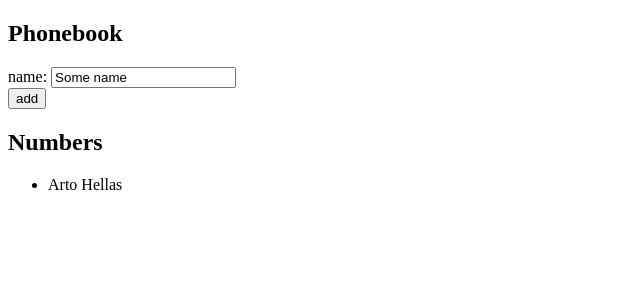
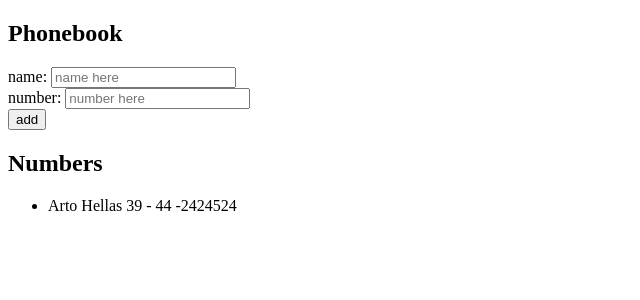
Before and after one commit to CodeLaMat/UH_FullStack, a React (Create React App) app in the folder Part2/phonebook/: page / in a window 1280 px wide. Shown: the top 300 px of the page, without its empty margins (0-640 px from the left). Built offline with nearby package versions, Linux system fonts and the light colour scheme.

Commit message:
adds completed 2.8 exercise from Part2

```diff
--- a/Part2/phonebook/src/App.js
+++ b/Part2/phonebook/src/App.js
@@ -1,11 +1,18 @@
 import { useState } from "react";
 
 const App = () => {
-  const [persons, setPersons] = useState([{ name: "Arto Hellas" }]);
-  const [newName, setNewName] = useState("Some name");
+  const [persons, setPersons] = useState([
+    { name: "Arto Hellas", number: "39 - 44 -2424524" },
+  ]);
+  const [newName, setNewName] = useState("");
+  const [newNumber, setNewNumber] = useState("");
 
-  const changeHandler = (event) => {
+  const changeNameHandler = (event) => {
     setNewName(event.target.value);
+  };
+
+  const changeNumberHandler = (event) => {
+    setNewNumber(event.target.value);
   };
 
   const addNameHandler = (event) => {
@@ -15,7 +22,7 @@ const App = () => {
     if (personIsAdded) {
       alert(`${newName} is already added to phonebook`);
     } else {
-      const newPerson = { name: newName };
+      const newPerson = { name: newName, number: newNumber };
       setPersons(persons.concat(newPerson));
       setNewName("");
     }
@@ -26,7 +33,15 @@ const App = () => {
       <h2>Phonebook</h2>
       <form onSubmit={addNameHandler}>
         <div>
-          name: <input value={newName} onChange={changeHandler} />
+          name: <input placeholder="name here" onChange={changeNameHandler} />
+        </div>
+        <div>
+          number:{" "}
+          <input
+            type="tel"
+            placeholder="number here"
+            onChange={changeNumberHandler}
+          />
         </div>
         <div>
           <button type="submit">add</button>
@@ -35,7 +50,9 @@ const App = () => {
       <h2>Numbers</h2>
       <ul>
         {persons.map((person) => (
-          <li key={person.name}>{person.name}</li>
+          <li key={person.name}>
+            {person.name} {person.number}
+          </li>
         ))}
       </ul>
     </div>
```
